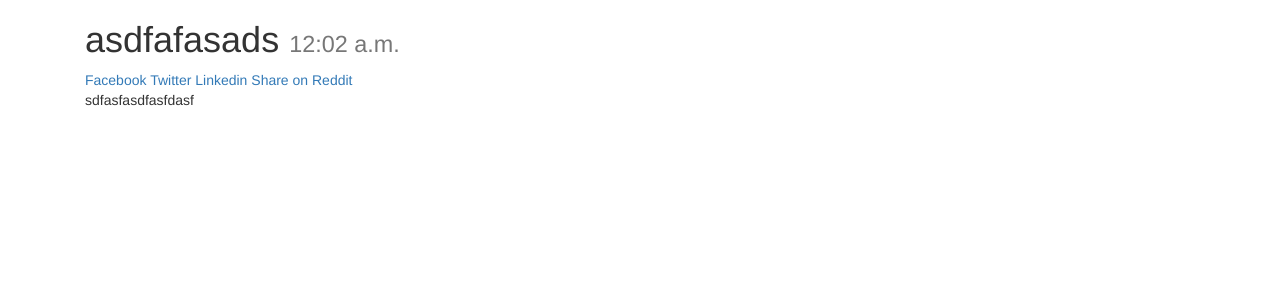
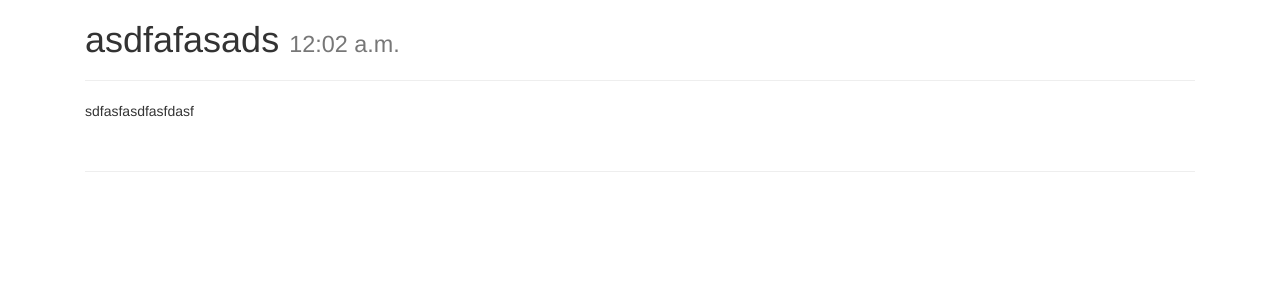
Before and after one commit to mariocespindola/MyBlog, a Django app: page /posts/3/ in a window 1280 px wide. Shown: the top 300 px of the page. Run offline with Django 3.2, Linux system fonts and the light colour scheme; data comes from the database, SQL or seed files in the repository; some libraries are stand-ins or nearby versions.

Commit message:
fb comments

```diff
--- a/templates/base.html
+++ b/templates/base.html
@@ -15,6 +15,14 @@
 
 </head>
 <body>
+<div id="fb-root"></div>
+<script>(function(d, s, id) {
+  var js, fjs = d.getElementsByTagName(s)[0];
+  if (d.getElementById(id)) return;
+  js = d.createElement(s); js.id = id;
+  js.src = "//connect.facebook.net/en_US/sdk.js#xfbml=1&version=v2.8";
+  fjs.parentNode.insertBefore(js, fjs);
+}(document, 'script', 'facebook-jssdk'));</script>
 
 {% include 'messages_display.html' %}
 
--- a/templates/post_detail.html
+++ b/templates/post_detail.html
@@ -19,24 +19,21 @@
         {% endif %}
 
 
-        <a href="https://www.facebook.com/sharer/sharer.php?u={{ request.build_absolute_uri }}">
-            Facebook
-        </a>
+        <p>
+        <div class="fb-like" data-href="{{ request.build_absolute_url }}" data-layout="standard"
+             data-action="like" data-size="small" data-show-faces="true" data-share="true"></div>
+        <hr/>
+        </p>
 
-        <a href="https://twitter.com/home?status={{ instance.content|truncatechars:80|urlify }}%20{{ request.build_absolute_uri }}">
-            Twitter
-        </a>
 
-        <a href='https://plus.google.com/share?url={{ request.build_absolute_uri }}'></a>
-
-        <a href="https://www.linkedin.com/shareArticle?mini=true&url={{ request.build_absolute_uri }}&title={{ instance.title }}&summary={{ share_string }}&source={{ request.build_absolute_uri }}">
-            Linkedin
-        </a>
-
-        <a href="http://www.reddit.com/submit?url={{ request.build_absolute_uri }}&title={{ share_string }}.">Share
-            on Reddit</a>
-
-        {{ instance.content | linebreaks }}<br/>
+        <div class="row">
+            <div class="col-sm-12">
+                {{ instance.content | linebreaks }}<br/>
+                <hr/>
+                <br/>
+                <div class="fb-comments" data-href="{{ request.build_absolute_uri }}" data-numposts="5"></div>
+            </div>
+        </div>
     </div>
 
 {% endblock content %}
```
